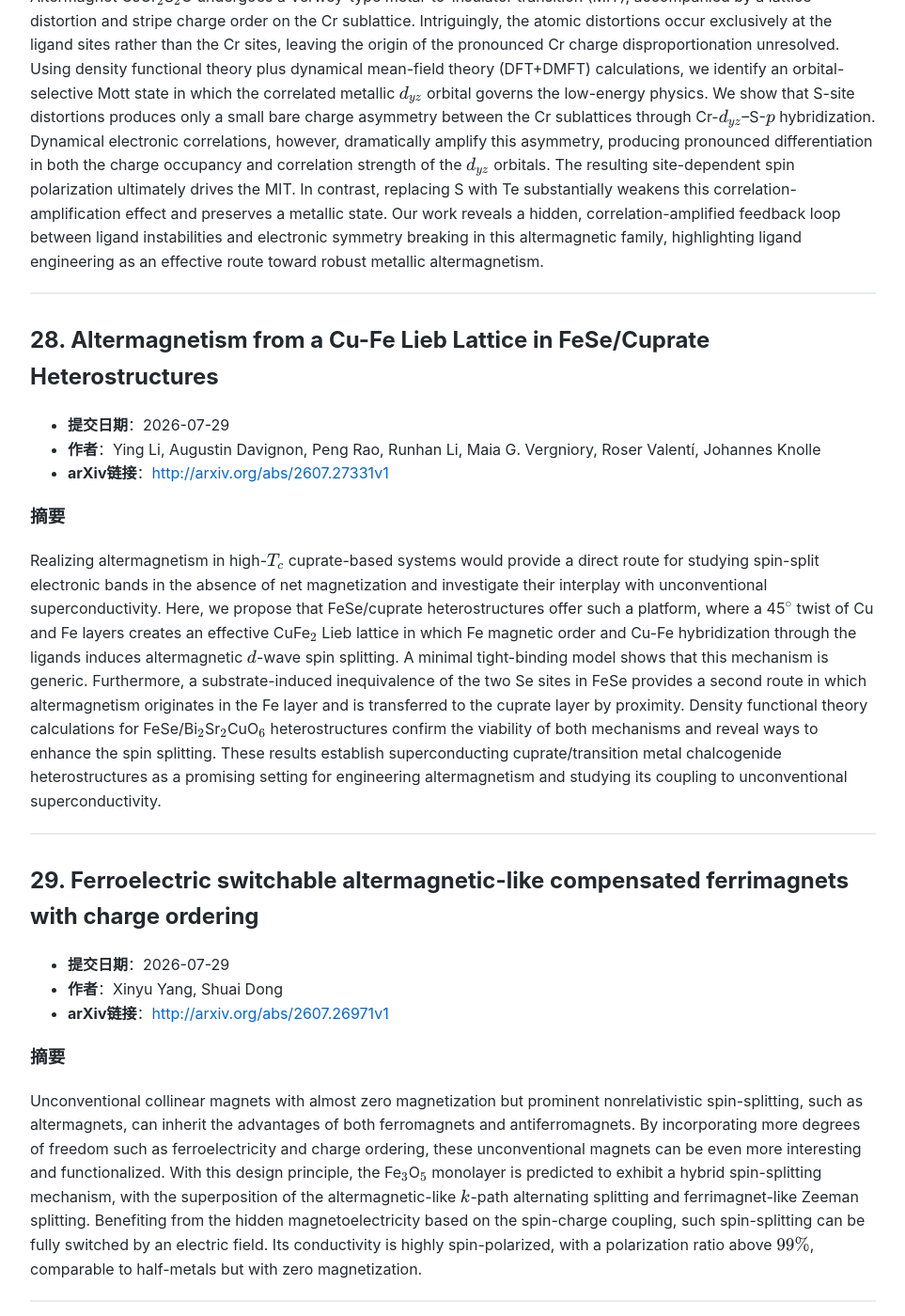
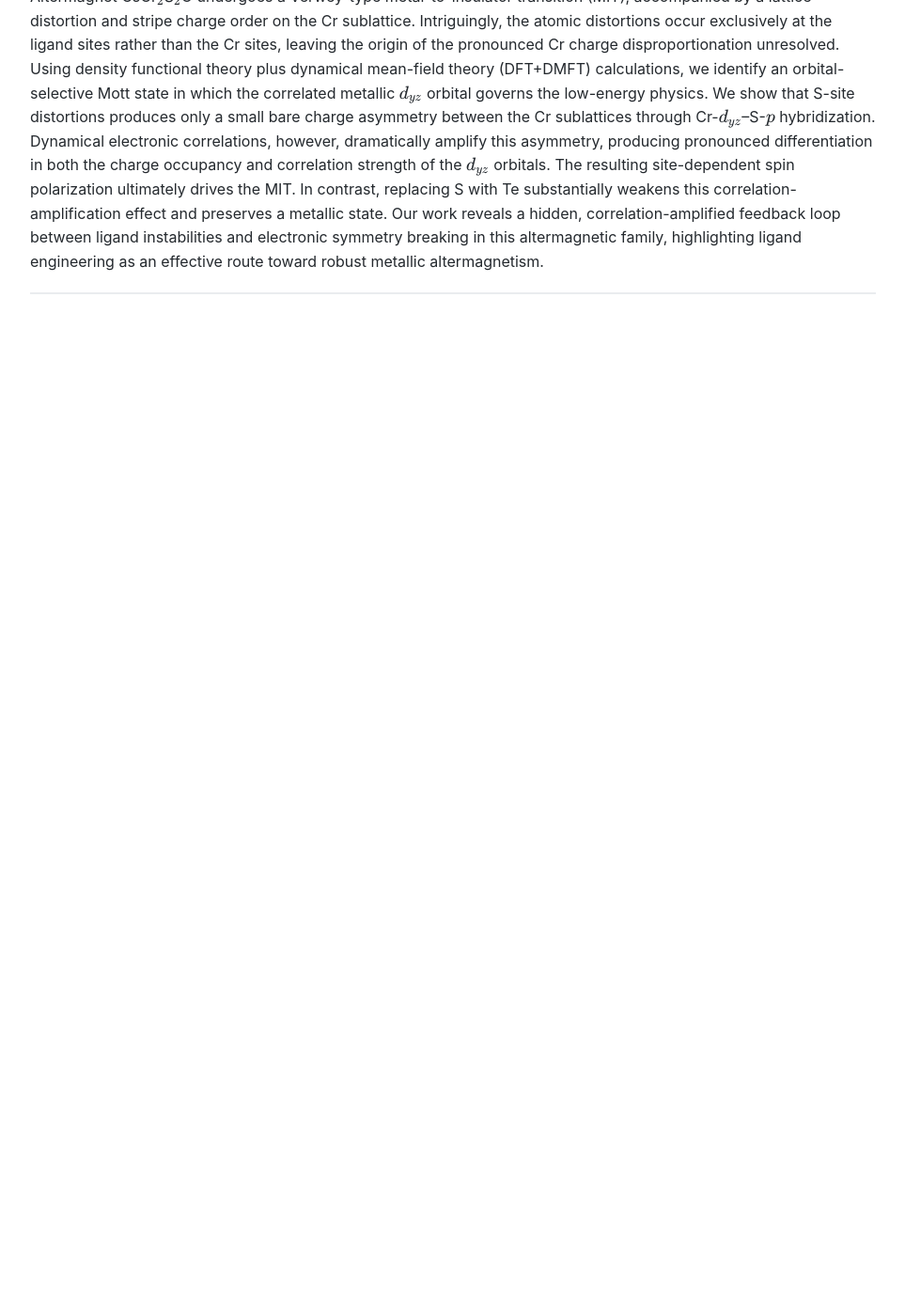
Before and after one commit to yangke25491/daily-arxiv-altermagnetic, a Jekyll site: the page built from index.md, in a window 1280 px wide and 1400 px high, scrolled down 14973 px. Shown: the whole window at 94% size, without its empty margins (158-1121 px from the left). Built offline with Jekyll 4.4.1, drawn with Linux system fonts in a browser that asks for light colours; after the commit the page ends 15326 px from its top, so only the background shows below that; some of the changed text lies outside the part shown.

Commit message:
Automated update: arXiv papers

```diff
--- a/index.md
+++ b/index.md
@@ -5,8 +5,8 @@ title: 交错磁论文
 
 # 凝聚态物理-交错磁(Altermagnetic)相关论文
 
-> 检索时间范围：**2026-07-29 至 2026-08-28**
-> 数据检索到 **29** 篇相关论文，按提交时间降序排列
+> 检索时间范围：**2026-07-30 至 2026-08-29**
+> 数据检索到 **27** 篇相关论文，按提交时间降序排列
 
 ---
 
@@ -306,25 +306,3 @@ Altermagnets constitute a novel class of collinear spin-compensated materials in
 Altermagnet CsCr${}\_2$S${}\_2$O undergoes a Verwey-type metal-to-insulator transition (MIT), accompanied by a lattice distortion and stripe charge order on the Cr sublattice. Intriguingly, the atomic distortions occur exclusively at the ligand sites rather than the Cr sites, leaving the origin of the pronounced Cr charge disproportionation unresolved. Using density functional theory plus dynamical mean-field theory (DFT+DMFT) calculations, we identify an orbital-selective Mott state in which the correlated metallic $d\_{yz}$ orbital governs the low-energy physics. We show that S-site distortions produces only a small bare charge asymmetry between the Cr sublattices through Cr-$d\_{yz}$--S-$p$ hybridization. Dynamical electronic correlations, however, dramatically amplify this asymmetry, producing pronounced differentiation in both the charge occupancy and correlation strength of the $d\_{yz}$ orbitals. The resulting site-dependent spin polarization ultimately drives the MIT. In contrast, replacing S with Te substantially weakens this correlation-amplification effect and preserves a metallic state. Our work reveals a hidden, correlation-amplified feedback loop between ligand instabilities and electronic symmetry breaking in this altermagnetic family, highlighting ligand engineering as an effective route toward robust metallic altermagnetism.
 
 ---
-
-## 28. Altermagnetism from a Cu-Fe Lieb Lattice in FeSe/Cuprate Heterostructures
-
-- **提交日期**：2026-07-29
-- **作者**：Ying Li, Augustin Davignon, Peng Rao, Runhan Li, Maia G. Vergniory, Roser Valentí, Johannes Knolle
-- **arXiv链接**：[http://arxiv.org/abs/2607.27331v1](http://arxiv.org/abs/2607.27331v1)
-
-### 摘要
-Realizing altermagnetism in high-$T\_c$ cuprate-based systems would provide a direct route for studying spin-split electronic bands in the absence of net magnetization and investigate their interplay with unconventional superconductivity. Here, we propose that FeSe/cuprate heterostructures offer such a platform, where a 45$^\circ$ twist of Cu and Fe layers creates an effective CuFe${}\_2$ Lieb lattice in which Fe magnetic order and Cu-Fe hybridization through the ligands induces altermagnetic $d$-wave spin splitting. A minimal tight-binding model shows that this mechanism is generic. Furthermore, a substrate-induced inequivalence of the two Se sites in FeSe provides a second route in which altermagnetism originates in the Fe layer and is transferred to the cuprate layer by proximity. Density functional theory calculations for FeSe/Bi${}\_2$Sr${}\_2$CuO${}\_6$ heterostructures confirm the viability of both mechanisms and reveal ways to enhance the spin splitting. These results establish superconducting cuprate/transition metal chalcogenide heterostructures as a promising setting for engineering altermagnetism and studying its coupling to unconventional superconductivity.
-
----
-
-## 29. Ferroelectric switchable altermagnetic-like compensated ferrimagnets with charge ordering
-
-- **提交日期**：2026-07-29
-- **作者**：Xinyu Yang, Shuai Dong
-- **arXiv链接**：[http://arxiv.org/abs/2607.26971v1](http://arxiv.org/abs/2607.26971v1)
-
-### 摘要
-Unconventional collinear magnets with almost zero magnetization but prominent nonrelativistic spin-splitting, such as altermagnets, can inherit the advantages of both ferromagnets and antiferromagnets. By incorporating more degrees of freedom such as ferroelectricity and charge ordering, these unconventional magnets can be even more interesting and functionalized. With this design principle, the Fe${}\_3$O${}\_5$ monolayer is predicted to exhibit a hybrid spin-splitting mechanism, with the superposition of the altermagnetic-like $k$-path alternating splitting and ferrimagnet-like Zeeman splitting. Benefiting from the hidden magnetoelectricity based on the spin-charge coupling, such spin-splitting can be fully switched by an electric field. Its conductivity is highly spin-polarized, with a polarization ratio above $99\%$, comparable to half-metals but with zero magnetization.
-
----
```
